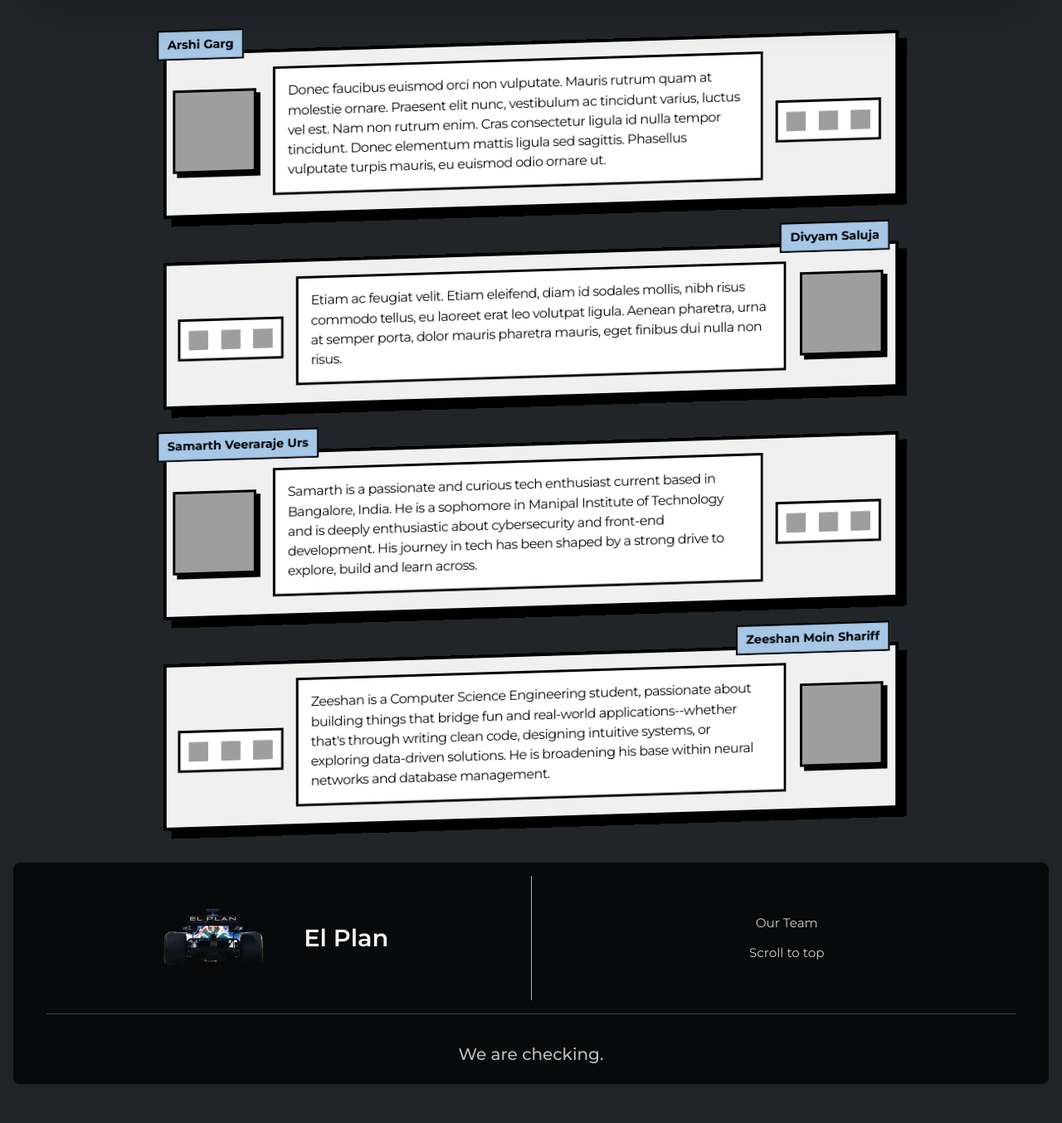
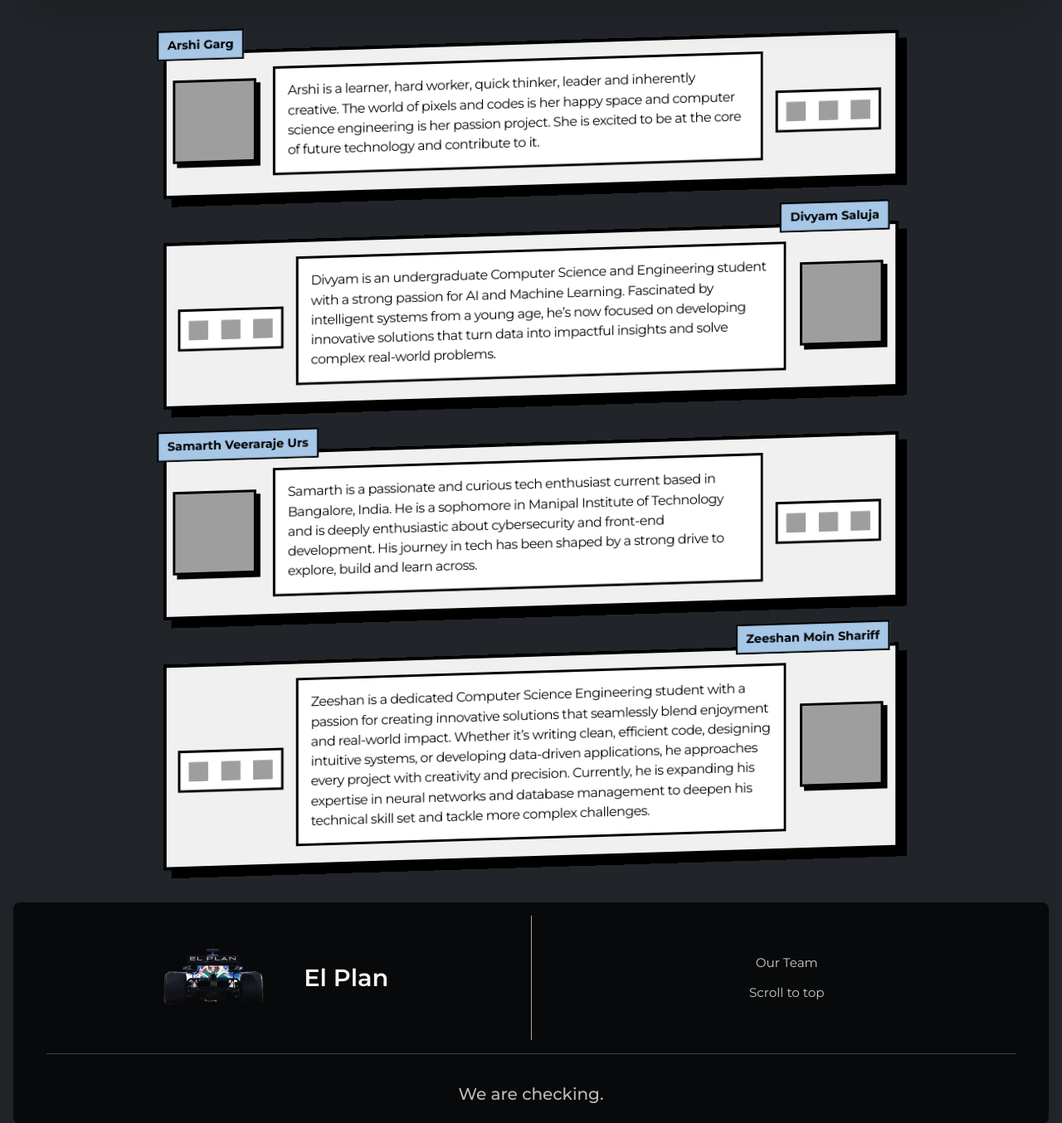
Before and after one commit to Z33xD/El-Plan-STEM, a Django app: page /aboutus/ in a window 1280 px wide. Shown: the part 72-1426 px from the top of the page at 83% size. Before the commit the page ends 1379 px from the top, so only its background shows below. Run offline with Django 5.2, Linux system fonts and the light colour scheme; grey boxes are pictures that could not be loaded.

Commit message:
Updated everyone's descriptions on aboutus.html

```diff
--- a/backend/templates/aboutus.html
+++ b/backend/templates/aboutus.html
@@ -42,7 +42,7 @@
       </div>
 
       <div class="profile-description">
-        Donec faucibus euismod orci non vulputate. Mauris rutrum quam at molestie ornare. Praesent elit nunc, vestibulum ac tincidunt varius, luctus vel est. Nam non rutrum enim. Cras consectetur ligula id nulla tempor tincidunt. Donec elementum mattis ligula sed sagittis. Phasellus vulputate turpis mauris, eu euismod odio ornare ut.
+        Arshi is a learner, hard worker, quick thinker, leader and inherently creative. The world of pixels and codes is her happy space and computer science engineering is her passion project. She is excited to be at the core of future technology and contribute to it.
       </div>
 
       <div class="profile-socials">
@@ -69,7 +69,7 @@
       </div>
 
       <div class="profile-description">
-        Etiam ac feugiat velit. Etiam eleifend, diam id sodales mollis, nibh risus commodo tellus, eu laoreet erat leo volutpat ligula. Aenean pharetra, urna at semper porta, dolor mauris pharetra mauris, eget finibus dui nulla non risus.
+        Divyam is an undergraduate Computer Science and Engineering student with a strong passion for AI and Machine Learning. Fascinated by intelligent systems from a young age, he’s now focused on developing innovative solutions that turn data into impactful insights and solve complex real-world problems.
       </div>
 
       <div class="profile-socials">
@@ -123,7 +123,7 @@
       </div>
 
       <div class="profile-description">
-        Zeeshan is a Computer Science Engineering student, passionate about building things that bridge fun and real-world applications--whether that's through writing clean code, designing intuitive systems, or exploring data-driven solutions. He is broadening his base within neural networks and database management.
+        Zeeshan is a dedicated Computer Science Engineering student with a passion for creating innovative solutions that seamlessly blend enjoyment and real-world impact. Whether it’s writing clean, efficient code, designing intuitive systems, or developing data-driven applications, he approaches every project with creativity and precision. Currently, he is expanding his expertise in neural networks and database management to deepen his technical skill set and tackle more complex challenges.
       </div>
 
       <div class="profile-socials">
```
